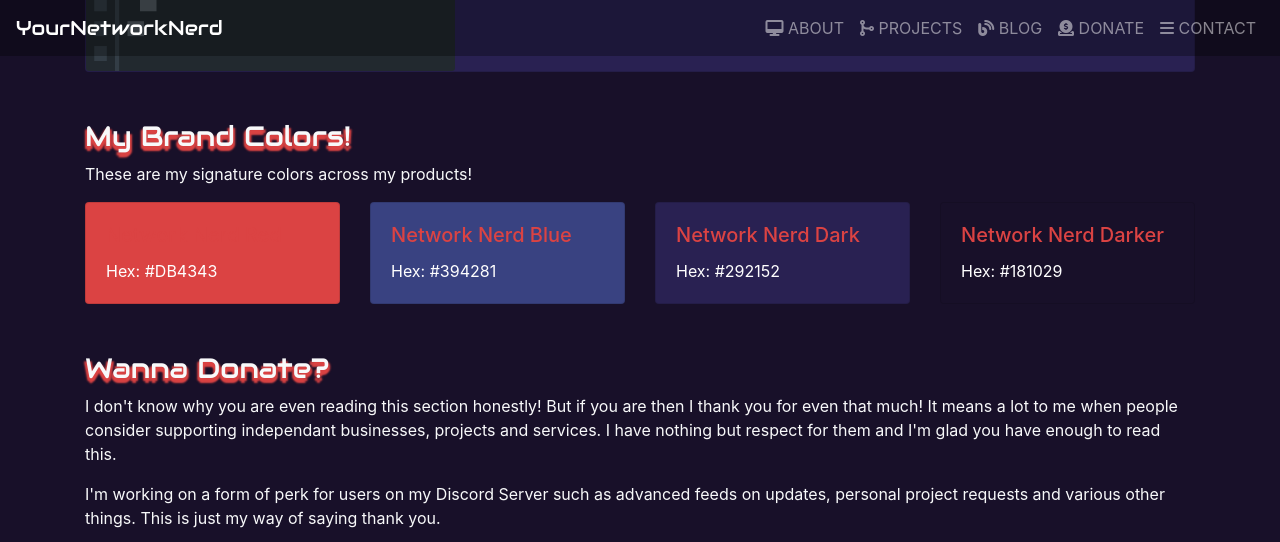
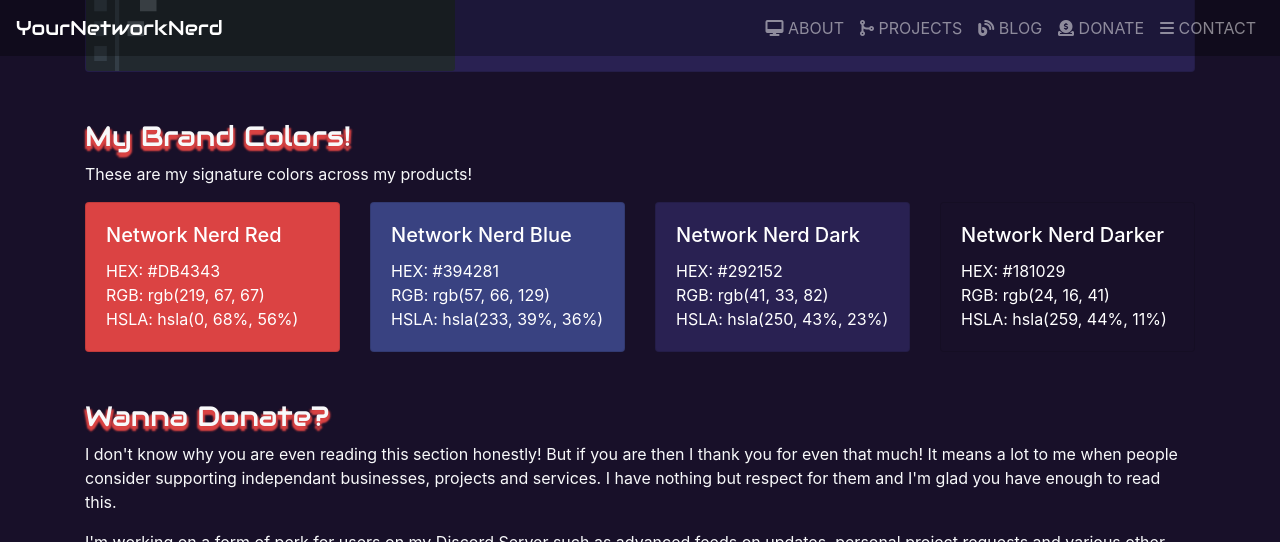
Before and after one commit to TheHazardWorks/yournetworknerd.github.com, a Jekyll site: the page built from index.md, in a window 1280 px wide and 900 px high, scrolled down 1621 px, cut to the strip 0-542 px from the top of the window. Built offline with Jekyll 4.4.1, drawn with Linux system fonts in a browser that asks for light colours; nearby versions of some CDN libraries.

Commit message:
Fixed brand colors

```diff
--- a/_layouts/homepage.html
+++ b/_layouts/homepage.html
@@ -145,7 +145,7 @@
     </div>
 </div>
 <br><br>
-<div id="donate" class="container text-left text-light">
+<div id="brand" class="container text-left text-light">
     <h3 class="red-shadow core-font">My Brand Colors!</h3>
     <p>
     These are my signature colors across my products!
@@ -153,26 +153,50 @@
     <div class="card-deck">
         <div class="card text-white" style="background-color: var(--color-red)">
             <div class="card-body">
-                <h5 class="card-title text-primary">Network Nerd Red</h5>
-                <p class="card-text">Hex: #DB4343</p>
+                <h5 class="card-title">Network Nerd Red</h5>
+                <p class="card-text">
+                    <span>HEX: #DB4343</span>
+                    <br>
+                    <span>RGB: rgb(219, 67, 67)</span>
+                    <br>
+                    <span>HSLA: hsla(0, 68%, 56%)</span>
+                </p>
             </div>
         </div>
         <div class="card text-white" style="background-color: var(--color-blue)">
             <div class="card-body">
-                <h5 class="card-title text-primary">Network Nerd Blue</h5>
-                <p class="card-text">Hex: #394281</p>
+                <h5 class="card-title">Network Nerd Blue</h5>
+                <p class="card-text">
+                        <span>HEX: #394281</span>
+                        <br>
+                        <span>RGB: rgb(57, 66, 129)</span>
+                        <br>
+                        <span>HSLA: hsla(233, 39%, 36%)</span>
+                </p>
             </div>
         </div>
         <div class="card text-white" style="background-color: var(--color-dark)">
             <div class="card-body">
-                <h5 class="card-title text-primary">Network Nerd Dark</h5>
-                <p class="card-text">Hex: #292152</p>
+                <h5 class="card-title">Network Nerd Dark</h5>
+                <p class="card-text">
+                    <span>HEX: #292152</span>
+                    <br>
+                    <span>RGB: rgb(41, 33, 82)</span>
+                    <br>
+                    <span>HSLA: hsla(250, 43%, 23%)</span>
+                </p>
             </div>
         </div>
         <div class="card text-white" style="background-color: var(--color-darker)">
             <div class="card-body">
-                <h5 class="card-title text-primary">Network Nerd Darker</h5>
-                <p class="card-text">Hex: #181029</p>
+                <h5 class="card-title">Network Nerd Darker</h5>
+                <p class="card-text">
+                    <span>HEX: #181029</span>
+                    <br>
+                    <span>RGB: rgb(24, 16, 41)</span>
+                    <br>
+                    <span>HSLA: hsla(259, 44%, 11%)</span>
+                </p>
             </div>
         </div>
     </div>
```
